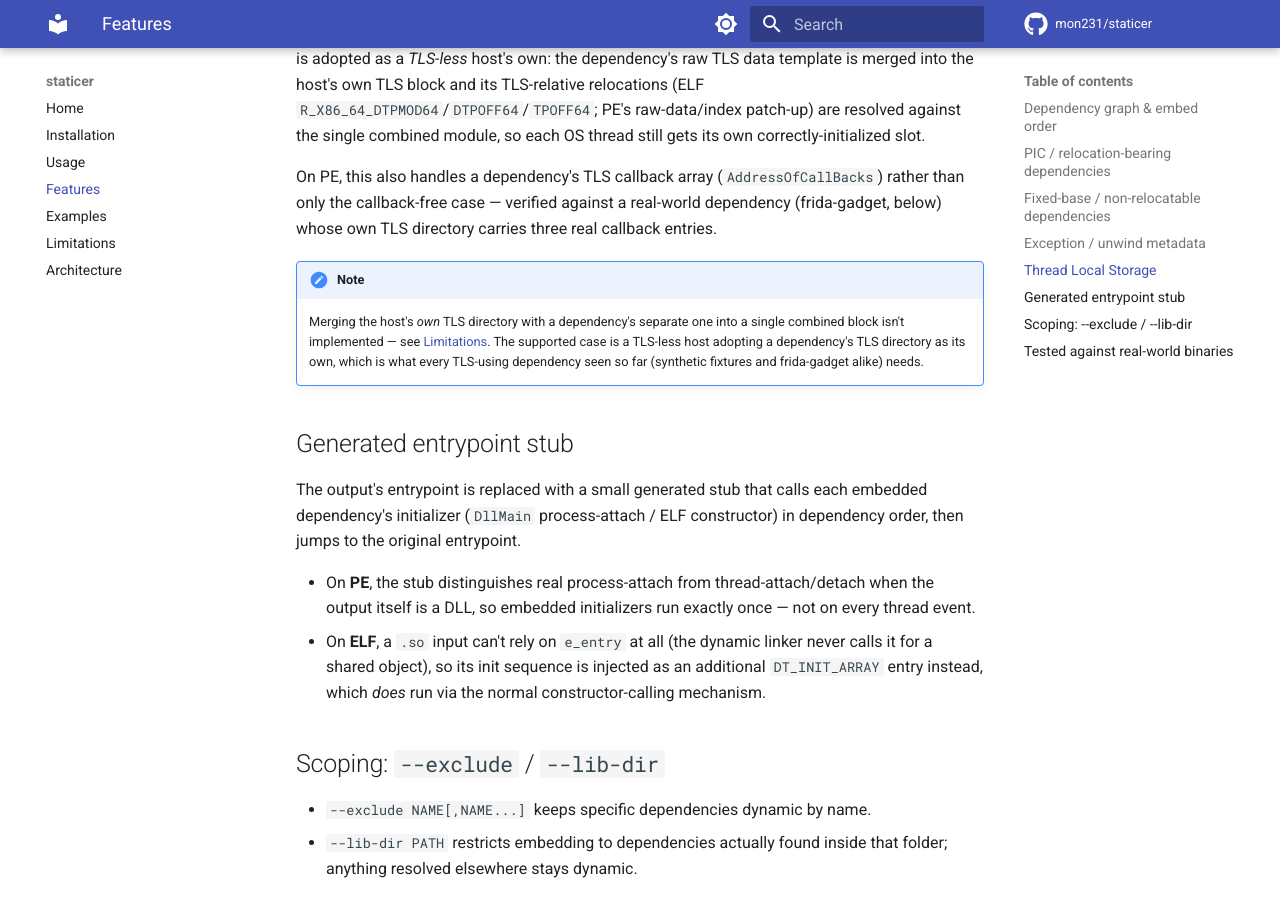
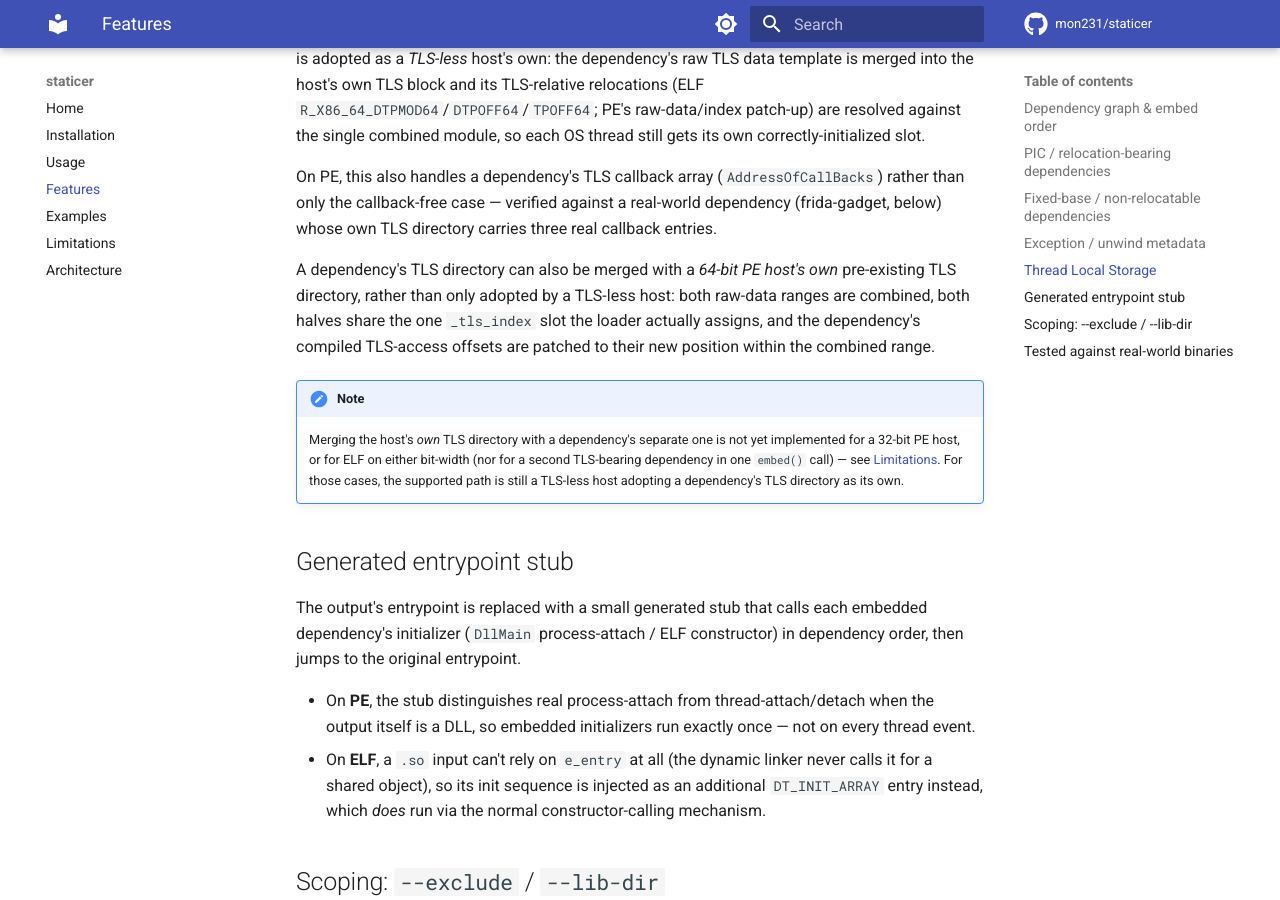
Before and after one commit to mon231/staticer, an MkDocs documentation site: the page built from docs/features.md, in a window 1280 px wide and 900 px high, scrolled down 1931 px. Built offline with MkDocs 1.6.1 and Material for MkDocs 9.7.7, drawn with Linux system fonts in a browser that asks for light colours; comment, search, counter and statistics services are not loaded.

Commit message:
docs: fix TLS-merge limitation docs to reflect PE 64-bit support
Task 5 (c96ec2d) implemented host-already-has-TLS merging for 64-bit
PE hosts, but README.md, docs/limitations.md, and docs/features.md
still described the limitation as a blanket "not implemented"
regardless of platform. Correct all three to state the actual shipped
asymmetry: implemented for 64-bit PE, still unimplemented for 32-bit
PE and for ELF on either bit-width.

Co-Authored-By: Claude Sonnet 5 <noreply@anthropic.com>
Claude-Session: https://claude.ai/code/session_01EC7U8vjyVrK1z2o28JjegX

```diff
--- a/docs/features.md
+++ b/docs/features.md
@@ -92,13 +92,19 @@ On PE, this also handles a dependency's TLS callback array
 against a real-world dependency (frida-gadget, below) whose own TLS
 directory carries three real callback entries.
 
+A dependency's TLS directory can also be merged with a *64-bit PE host's own*
+pre-existing TLS directory, rather than only adopted by a TLS-less host: both
+raw-data ranges are combined, both halves share the one `_tls_index` slot the
+loader actually assigns, and the dependency's compiled TLS-access offsets are
+patched to their new position within the combined range.
+
 !!! note
     Merging the host's *own* TLS directory with a dependency's separate one
-    into a single combined block isn't implemented — see
-    [Limitations](limitations.md). The supported case is a TLS-less host
-    adopting a dependency's TLS directory as its own, which is what every
-    TLS-using dependency seen so far (synthetic fixtures and frida-gadget
-    alike) needs.
+    is not yet implemented for a 32-bit PE host, or for ELF on either
+    bit-width (nor for a second TLS-bearing dependency in one `embed()`
+    call) — see [Limitations](limitations.md). For those cases, the
+    supported path is still a TLS-less host adopting a dependency's TLS
+    directory as its own.
 
 ## Generated entrypoint stub
 
```
Also changed, not shown: README.md (+1 -1 lines), docs/limitations.md (+7 -6 lines).
